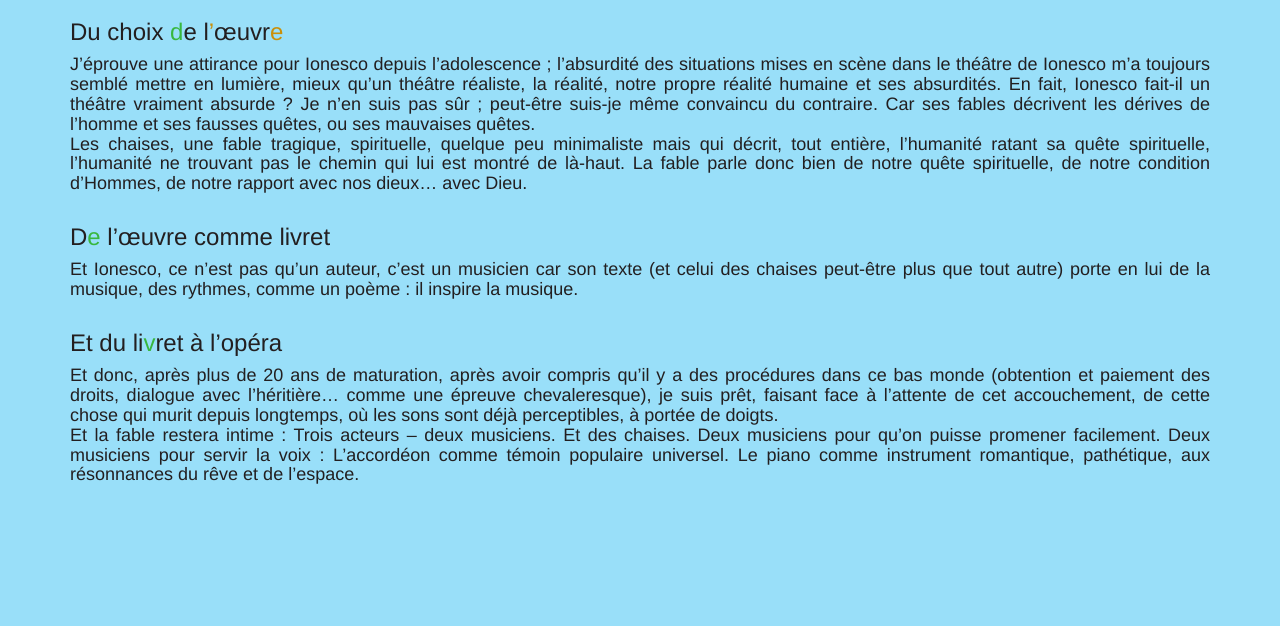
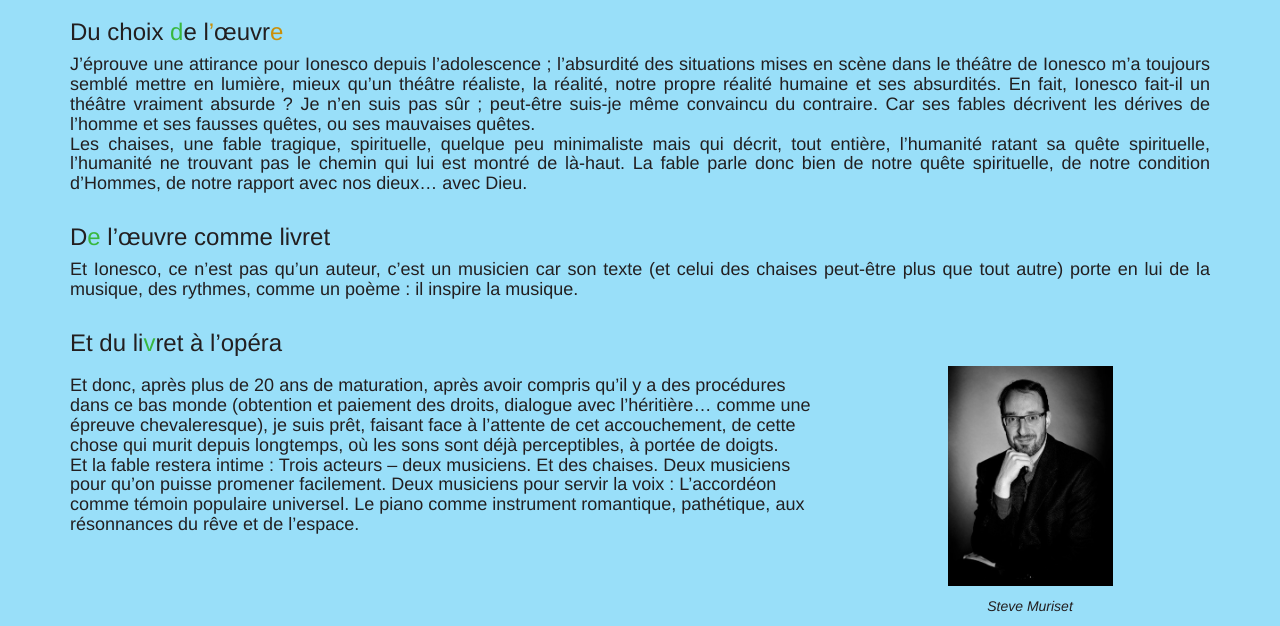
Before and after one commit to Nitwix/rapsodie, a PHP site: page /opera.php in a window 1280 px wide. Shown: the part 236-862 px from the top of the page. Before the commit the page ends 720 px from the top, so only its background shows below. Run offline with PHP 8.4, Linux system fonts and the light colour scheme; some libraries are stand-ins or nearby versions.

Commit message:
ajout de la photo de Steve sur opera.php

```diff
--- a/opera.php
+++ b/opera.php
@@ -24,14 +24,27 @@
                 </h4>
 
                 <h3 class="styled_text">Et du livret à l’opéra</h3>
-                <h4 class="styled_text">
-                    Et donc, après plus de 20 ans de maturation, après avoir compris qu’il y a des procédures dans ce bas monde (obtention et paiement des droits, dialogue avec l’héritière… comme une épreuve chevaleresque), je suis prêt, faisant face à l’attente de cet accouchement, de cette chose qui murit depuis longtemps, où les sons sont déjà perceptibles, à portée de doigts.<br>
-                    Et la fable restera intime : Trois acteurs – deux musiciens. Et des chaises.
-                    Deux musiciens pour qu’on puisse promener facilement. Deux musiciens pour servir la voix : L’accordéon comme témoin populaire universel. Le piano comme instrument romantique, pathétique, aux résonnances du rêve et de l’espace.
-                </h4>
+
 
             </div>
         </div>
+        <div class="row">
+                <div class="col-xs-12 col-lg-8">
+                    <h4 class="styled_text">
+                        Et donc, après plus de 20 ans de maturation, après avoir compris qu’il y a des procédures dans ce bas monde (obtention et paiement des droits, dialogue avec l’héritière… comme une épreuve chevaleresque), je suis prêt, faisant face à l’attente de cet accouchement, de cette chose qui murit depuis longtemps, où les sons sont déjà perceptibles, à portée de doigts.<br>
+                        Et la fable restera intime : Trois acteurs – deux musiciens. Et des chaises.
+                        Deux musiciens pour qu’on puisse promener facilement. Deux musiciens pour servir la voix : L’accordéon comme témoin populaire universel. Le piano comme instrument romantique, pathétique, aux résonnances du rêve et de l’espace.
+                    </h4>
+                </div>
+                <div class="col-xs-6 col-lg-1"></div>
+                <div class="col-xs-6 col-lg-2">
+                    <figure>
+                        <img src="images/bios/SM.jpg" class="img-responsive center-block">
+                        <figcaption  class="text-center" style="margin:10px;"><i>Steve Muriset</i></figcaption>
+                    </figure>
+                </div>
+                <div class="col-xs-6 col-md-0 col-lg-1"></div>
+            </div>
     </div>
     <?php include "includes/footer.php" ?>
 </body>
```
